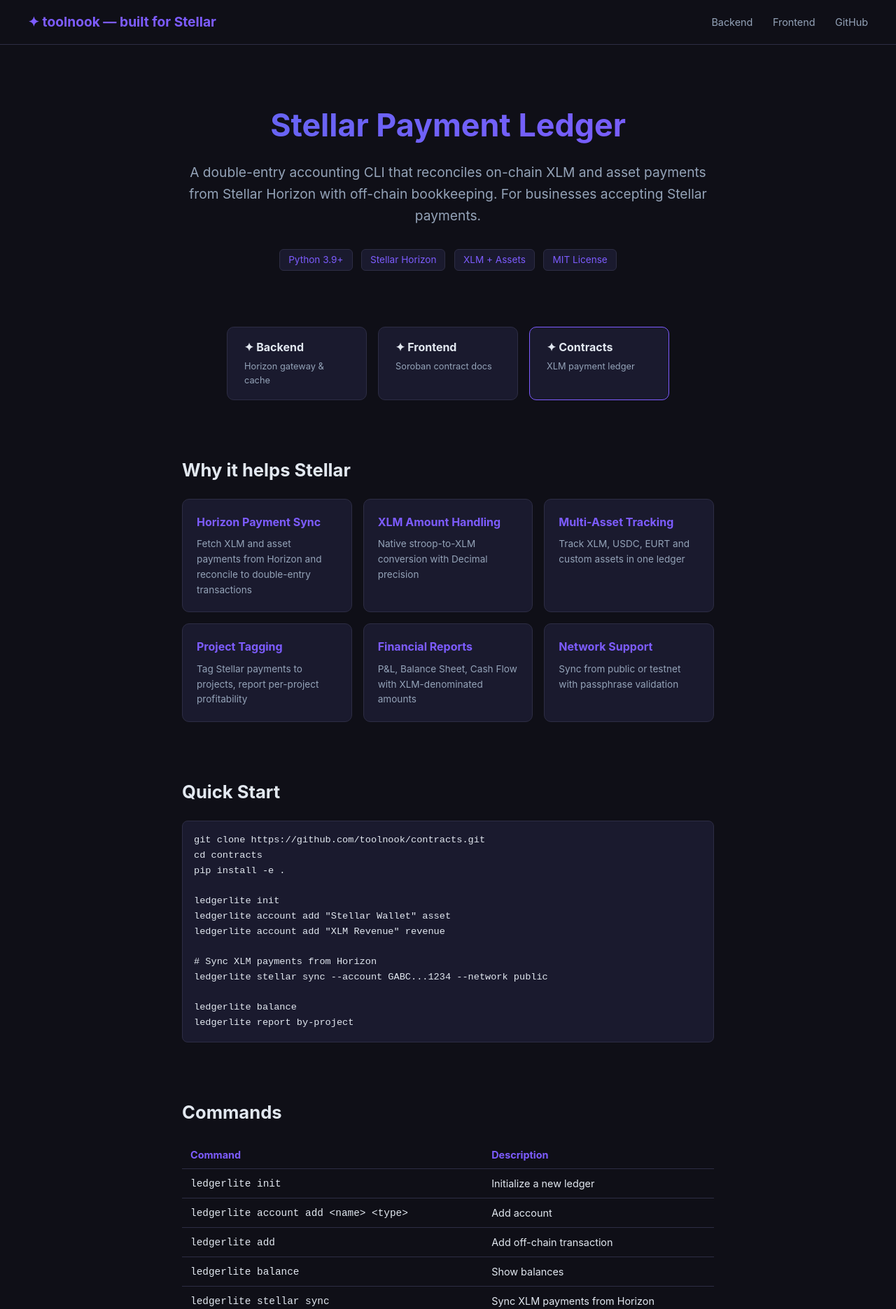
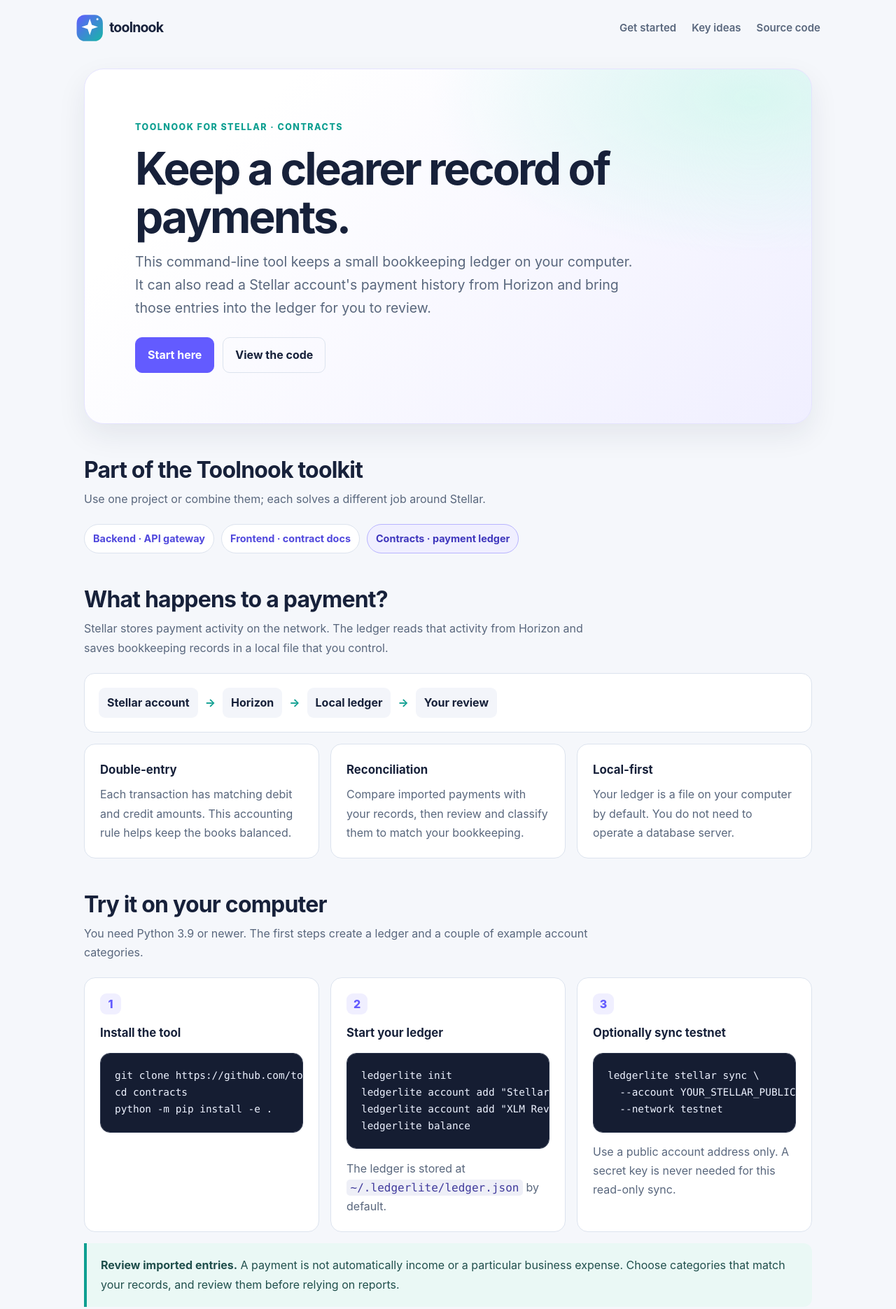
Before and after one commit to toolnook/contracts, a plain HTML site: page docs/index.html in a window 1280 px wide. Shown: the top 1871 px of the page at 70% size. Drawn offline with Linux system fonts and the light colour scheme.

Commit message:
Add branded beginner guide and deployable docs

```diff
--- a/docs/index.html
+++ b/docs/index.html
@@ -1,106 +1,85 @@
-<!DOCTYPE html>
+<!doctype html>
 <html lang="en">
 <head>
-<meta charset="UTF-8">
-<meta name="viewport" content="width=device-width, initial-scale=1.0">
-<title>Toolnook Contracts — Stellar Payment Ledger</title>
-<style>
-:root{--bg:#0f0f17;--card:#1a1a2e;--accent:#6366f1;--accent2:#8b5cf6;--fg:#e2e8f0;--muted:#94a3b8;--border:#2d2d44;--stellar:#7d5cff}
-*{margin:0;padding:0;box-sizing:border-box}
-body{font-family:-apple-system,BlinkMacSystemFont,'Segoe UI',sans-serif;background:var(--bg);color:var(--fg);line-height:1.6}
-nav{display:flex;justify-content:space-between;align-items:center;padding:16px 40px;border-bottom:1px solid var(--border)}
-.logo{font-weight:700;font-size:1.2rem;color:var(--stellar)}
-.nav-links a{color:var(--muted);text-decoration:none;margin-left:24px;font-size:.9rem}
-.nav-links a:hover{color:var(--fg)}
-.hero{text-align:center;padding:80px 20px;max-width:800px;margin:0 auto}
-.hero h1{font-size:2.8rem;margin-bottom:16px;background:linear-gradient(135deg,var(--accent),var(--stellar));-webkit-background-clip:text;-webkit-text-fill-color:transparent}
-.hero p{color:var(--muted);font-size:1.2rem;margin-bottom:32px}
-.badge{display:inline-block;padding:4px 12px;border-radius:6px;background:var(--card);color:var(--stellar);font-size:.85rem;border:1px solid var(--border);margin:0 4px}
-.ecosystem{display:flex;gap:16px;justify-content:center;margin-bottom:40px;flex-wrap:wrap}
-.eco-card{background:var(--card);padding:16px 24px;border-radius:10px;border:1px solid var(--border);width:200px;text-align:left;text-decoration:none;color:var(--fg);transition:border-color .2s}
-.eco-card.active{border-color:var(--stellar)}
-.eco-card:hover{border-color:var(--accent2)}
-.eco-card h3{font-size:1rem;margin-bottom:4px}
-.eco-card p{font-size:.8rem;color:var(--muted)}
-.section{max-width:800px;margin:0 auto;padding:40px 20px}
-.section h2{font-size:1.6rem;margin-bottom:20px;color:var(--fg)}
-.features{display:grid;grid-template-columns:repeat(auto-fill,minmax(220px,1fr));gap:16px}
-.feature{background:var(--card);padding:20px;border-radius:10px;border:1px solid var(--border)}
-.feature h3{font-size:1rem;color:var(--stellar);margin-bottom:8px}
-.feature p{font-size:.85rem;color:var(--muted)}
-pre{background:var(--card);padding:16px;border-radius:8px;overflow-x:auto;border:1px solid var(--border);font-size:.85rem}
-code{font-family:'Fira Code',monospace}
-table{width:100%;border-collapse:collapse;margin:16px 0}
-th,td{text-align:left;padding:8px 12px;border-bottom:1px solid var(--border);font-size:.9rem}
-th{color:var(--stellar)}
-footer{text-align:center;padding:40px;color:var(--muted);font-size:.85rem;border-top:1px solid var(--border);margin-top:40px}
-</style>
+  <meta charset="utf-8">
+  <meta name="viewport" content="width=device-width, initial-scale=1">
+  <meta name="description" content="A beginner-friendly guide to Toolnook Contracts, a local double-entry ledger with Stellar payment sync.">
+  <title>Toolnook Contracts | Stellar payments and bookkeeping</title>
+  <link rel="icon" href="assets/toolnook-logo.svg" type="image/svg+xml">
+  <link rel="stylesheet" href="style.css">
 </head>
 <body>
-<nav>
-<div class="logo">✦ toolnook — built for Stellar</div>
-<div class="nav-links">
-<a href="https://github.com/toolnook/backend">Backend</a>
-<a href="https://github.com/toolnook/frontend">Frontend</a>
-<a href="https://github.com/toolnook/contracts">GitHub</a>
-</div>
-</nav>
-<div class="hero">
-<h1>Stellar Payment Ledger</h1>
-<p>A double-entry accounting CLI that reconciles on-chain XLM and asset payments from Stellar Horizon with off-chain bookkeeping. For businesses accepting Stellar payments.</p>
-<div>
-<span class="badge">Python 3.9+</span>
-<span class="badge">Stellar Horizon</span>
-<span class="badge">XLM + Assets</span>
-<span class="badge">MIT License</span>
-</div>
-</div>
-<div class="ecosystem">
-<a href="https://github.com/toolnook/backend" class="eco-card"><h3>✦ Backend</h3><p>Horizon gateway & cache</p></a>
-<a href="https://github.com/toolnook/frontend" class="eco-card"><h3>✦ Frontend</h3><p>Soroban contract docs</p></a>
-<a href="https://github.com/toolnook/contracts" class="eco-card active"><h3>✦ Contracts</h3><p>XLM payment ledger</p></a>
-</div>
-<div class="section">
-<h2>Why it helps Stellar</h2>
-<div class="features">
-<div class="feature"><h3>Horizon Payment Sync</h3><p>Fetch XLM and asset payments from Horizon and reconcile to double-entry transactions</p></div>
-<div class="feature"><h3>XLM Amount Handling</h3><p>Native stroop-to-XLM conversion with Decimal precision</p></div>
-<div class="feature"><h3>Multi-Asset Tracking</h3><p>Track XLM, USDC, EURT and custom assets in one ledger</p></div>
-<div class="feature"><h3>Project Tagging</h3><p>Tag Stellar payments to projects, report per-project profitability</p></div>
-<div class="feature"><h3>Financial Reports</h3><p>P&L, Balance Sheet, Cash Flow with XLM-denominated amounts</p></div>
-<div class="feature"><h3>Network Support</h3><p>Sync from public or testnet with passphrase validation</p></div>
-</div>
-</div>
-<div class="section">
-<h2>Quick Start</h2>
-<pre><code>git clone https://github.com/toolnook/contracts.git
+  <header class="site-header">
+    <a class="brand" href="https://github.com/toolnook" aria-label="Toolnook on GitHub">
+      <img src="assets/toolnook-logo.svg" alt="Toolnook">
+    </a>
+    <nav class="site-nav" aria-label="Main navigation">
+      <a href="#start">Get started</a>
+      <a href="#concepts">Key ideas</a>
+      <a href="https://github.com/toolnook/contracts">Source code</a>
+    </nav>
+  </header>
+  <main class="wrap">
+    <section class="hero">
+      <div class="eyebrow">Toolnook for Stellar · Contracts</div>
+      <h1>Keep a clearer record of payments.</h1>
+      <p>This command-line tool keeps a small bookkeeping ledger on your computer. It can also read a Stellar account's payment history from Horizon and bring those entries into the ledger for you to review.</p>
+      <div class="actions">
+        <a class="button" href="#start">Start here</a>
+        <a class="button secondary" href="https://github.com/toolnook/contracts">View the code</a>
+      </div>
+    </section>
+
+    <section class="section" aria-labelledby="projects-title">
+      <h2 id="projects-title">Part of the Toolnook toolkit</h2>
+      <p class="lead">Use one project or combine them; each solves a different job around Stellar.</p>
+      <div class="projects">
+        <a href="https://toolnook.github.io/backend/">Backend · API gateway</a>
+        <a href="https://toolnook.github.io/frontend/">Frontend · contract docs</a>
+        <a href="https://github.com/toolnook/contracts" aria-current="page">Contracts · payment ledger</a>
+      </div>
+    </section>
+
+    <section class="section" id="concepts">
+      <h2>What happens to a payment?</h2>
+      <p class="lead">Stellar stores payment activity on the network. The ledger reads that activity from Horizon and saves bookkeeping records in a local file that you control.</p>
+      <div class="flow" aria-label="Payment flow">
+        <span>Stellar account</span><b aria-hidden="true">→</b><span>Horizon</span><b aria-hidden="true">→</b><span>Local ledger</span><b aria-hidden="true">→</b><span>Your review</span>
+      </div>
+      <div class="grid" style="margin-top:16px">
+        <article class="card"><h3>Double-entry</h3><p>Each transaction has matching debit and credit amounts. This accounting rule helps keep the books balanced.</p></article>
+        <article class="card"><h3>Reconciliation</h3><p>Compare imported payments with your records, then review and classify them to match your bookkeeping.</p></article>
+        <article class="card"><h3>Local-first</h3><p>Your ledger is a file on your computer by default. You do not need to operate a database server.</p></article>
+      </div>
+    </section>
+
+    <section class="section" id="start">
+      <h2>Try it on your computer</h2>
+      <p class="lead">You need Python 3.9 or newer. The first steps create a ledger and a couple of example account categories.</p>
+      <div class="grid">
+        <article class="card"><span class="step">1</span><h3>Install the tool</h3><pre><code>git clone https://github.com/toolnook/contracts.git
 cd contracts
-pip install -e .
-
-ledgerlite init
+python -m pip install -e .</code></pre></article>
+        <article class="card"><span class="step">2</span><h3>Start your ledger</h3><pre><code>ledgerlite init
 ledgerlite account add "Stellar Wallet" asset
 ledgerlite account add "XLM Revenue" revenue
+ledgerlite balance</code></pre><p>The ledger is stored at <code>~/.ledgerlite/ledger.json</code> by default.</p></article>
+        <article class="card"><span class="step">3</span><h3>Optionally sync testnet</h3><pre><code>ledgerlite stellar sync \
+  --account YOUR_STELLAR_PUBLIC_KEY \
+  --network testnet</code></pre><p>Use a public account address only. A secret key is never needed for this read-only sync.</p></article>
+      </div>
+      <p class="callout" style="margin-top:16px"><strong>Review imported entries.</strong> A payment is not automatically income or a particular business expense. Choose categories that match your records, and review them before relying on reports.</p>
+    </section>
 
-# Sync XLM payments from Horizon
-ledgerlite stellar sync --account GABC...1234 --network public
-
-ledgerlite balance
-ledgerlite report by-project</code></pre>
-</div>
-<div class="section">
-<h2>Commands</h2>
-<table>
-<tr><th>Command</th><th>Description</th></tr>
-<tr><td><code>ledgerlite init</code></td><td>Initialize a new ledger</td></tr>
-<tr><td><code>ledgerlite account add &lt;name&gt; &lt;type&gt;</code></td><td>Add account</td></tr>
-<tr><td><code>ledgerlite add</code></td><td>Add off-chain transaction</td></tr>
-<tr><td><code>ledgerlite balance</code></td><td>Show balances</td></tr>
-<tr><td><code>ledgerlite stellar sync</code></td><td>Sync XLM payments from Horizon</td></tr>
-<tr><td><code>ledgerlite report pnl</code></td><td>P&L statement</td></tr>
-<tr><td><code>ledgerlite report by-project</code></td><td>Per-project profitability</td></tr>
-<tr><td><code>ledgerlite import csv &lt;file&gt;</code></td><td>Import from CSV</td></tr>
-</table>
-</div>
-<footer>Toolnook Contracts v0.1.0 — Built for the Stellar network — <a href="https://github.com/toolnook/contracts" style="color:var(--stellar)">GitHub</a> — MIT License</footer>
+    <section class="section">
+      <h2>What can it help you do?</h2>
+      <div class="grid">
+        <article class="card"><h3>Check balances</h3><p>See totals for the accounts in your ledger with <code>ledgerlite balance</code>.</p></article>
+        <article class="card"><h3>Make reports</h3><p>Create profit-and-loss, balance-sheet, and cash-flow reports from recorded entries.</p></article>
+        <article class="card"><h3>Bring in other records</h3><p>Import transactions from CSV or add recurring entries for regular activity.</p></article>
+      </div>
+    </section>
+  </main>
+  <footer>This tool supports record keeping; it is not accounting, tax, or financial advice. Toolnook is independent of Stellar. <a href="https://github.com/toolnook/contracts">Contracts source</a> · MIT License</footer>
 </body>
 </html>
--- /dev/null
+++ b/docs/style.css
@@ -0,0 +1,80 @@
+:root {
+  color-scheme: light;
+  --ink: #17213a;
+  --muted: #59677d;
+  --paper: #f5f7fb;
+  --surface: #fff;
+  --line: #dce3ee;
+  --violet: #635bff;
+  --teal: #0e9f91;
+  --soft-violet: #f0efff;
+  --shadow: 0 16px 40px rgba(28, 39, 67, .08);
+}
+
+* { box-sizing: border-box; }
+html { scroll-behavior: smooth; }
+body {
+  margin: 0;
+  background: var(--paper);
+  color: var(--ink);
+  font: 16px/1.7 Inter, ui-sans-serif, system-ui, -apple-system, "Segoe UI", sans-serif;
+}
+a { color: #5149dd; text-underline-offset: 3px; }
+a:hover { color: #2f288f; }
+.site-header {
+  display: flex;
+  align-items: center;
+  justify-content: space-between;
+  gap: 24px;
+  max-width: 1120px;
+  margin: auto;
+  padding: 18px 28px;
+}
+.brand { display: inline-flex; align-items: center; }
+.brand img { display: block; width: 168px; height: auto; }
+.site-nav { display: flex; flex-wrap: wrap; gap: 22px; }
+.site-nav a { color: var(--muted); font-size: .94rem; font-weight: 600; text-decoration: none; }
+.site-nav a:hover { color: var(--violet); }
+.wrap { width: min(100% - 40px, 1040px); margin: 18px auto 72px; }
+.hero {
+  position: relative;
+  overflow: hidden;
+  padding: clamp(32px, 7vw, 72px);
+  border: 1px solid #e5e3ff;
+  border-radius: 28px;
+  background: radial-gradient(ellipse at 92% 8%, #d9f7f1 0, transparent 34%), linear-gradient(135deg, #fff 20%, #f0efff 100%);
+  box-shadow: var(--shadow);
+}
+.eyebrow { color: var(--teal); font-size: .78rem; font-weight: 800; letter-spacing: .12em; text-transform: uppercase; }
+h1 { max-width: 760px; margin: 14px 0; font-size: clamp(2.2rem, 6vw, 4rem); line-height: 1.08; letter-spacing: -.045em; }
+.hero p { max-width: 720px; margin: 14px 0 24px; color: var(--muted); font-size: clamp(1.05rem, 2vw, 1.22rem); }
+.actions { display: flex; flex-wrap: wrap; gap: 12px; margin-top: 24px; }
+.button { display: inline-block; padding: 11px 17px; border: 1px solid var(--violet); border-radius: 10px; background: var(--violet); color: #fff; font-weight: 700; text-decoration: none; }
+.button.secondary { background: transparent; color: var(--ink); border-color: var(--line); }
+.button:hover { color: #fff; background: #4b43df; }
+.button.secondary:hover { color: var(--violet); background: #fff; }
+.section { margin-top: 46px; }
+.section h2 { margin: 0 0 8px; font-size: clamp(1.55rem, 3vw, 2rem); line-height: 1.25; letter-spacing: -.025em; }
+.lead { max-width: 740px; margin: 0 0 22px; color: var(--muted); }
+.grid { display: grid; grid-template-columns: repeat(auto-fit, minmax(min(100%, 240px), 1fr)); gap: 16px; }
+.card { padding: 22px; border: 1px solid var(--line); border-radius: 16px; background: var(--surface); }
+.card h3 { margin: 0 0 8px; font-size: 1.05rem; }
+.card p { margin: 0; color: var(--muted); }
+.step { display: inline-grid; width: 30px; height: 30px; margin-bottom: 12px; place-items: center; border-radius: 9px; background: var(--soft-violet); color: var(--violet); font-weight: 800; }
+.flow { display: flex; flex-wrap: wrap; align-items: center; gap: 10px; padding: 20px; border: 1px solid var(--line); border-radius: 15px; background: #fff; font-weight: 700; }
+.flow span { padding: 8px 12px; border-radius: 9px; background: #f3f5fa; }
+.flow b { color: var(--teal); }
+.callout { padding: 18px 20px; border-left: 4px solid var(--teal); border-radius: 0 12px 12px 0; background: #eaf8f5; color: #204f4c; }
+pre { overflow-x: auto; padding: 20px; border: 1px solid #29334b; border-radius: 14px; background: #151d32; color: #edf2ff; font: .9rem/1.65 ui-monospace, SFMono-Regular, Consolas, monospace; }
+code { font-family: ui-monospace, SFMono-Regular, Consolas, monospace; }
+p code, li code { padding: .12em .35em; border-radius: 5px; background: #eeeff7; color: #403b9c; }
+.projects { display: flex; flex-wrap: wrap; gap: 10px; }
+.projects a { padding: 8px 12px; border: 1px solid var(--line); border-radius: 999px; background: #fff; font-size: .9rem; font-weight: 650; text-decoration: none; }
+.projects a[aria-current="page"] { border-color: #b8b4ff; background: var(--soft-violet); color: #3f37bd; }
+footer { padding: 26px 20px; border-top: 1px solid var(--line); color: var(--muted); text-align: center; font-size: .9rem; }
+@media (max-width: 600px) {
+  .site-header { align-items: flex-start; flex-direction: column; padding: 16px 20px; }
+  .site-nav { gap: 14px; }
+  .wrap { width: min(100% - 28px, 1040px); margin-top: 8px; }
+  .hero { border-radius: 20px; }
+}
```
Also changed, not shown: docs/assets/toolnook-logo.svg (added), 3 other files.
